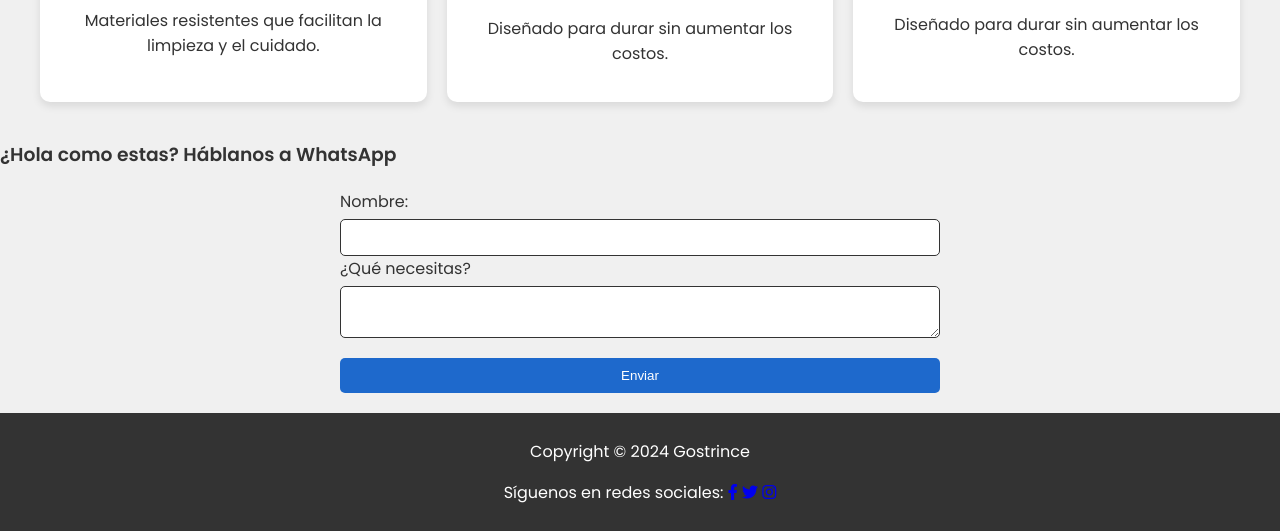
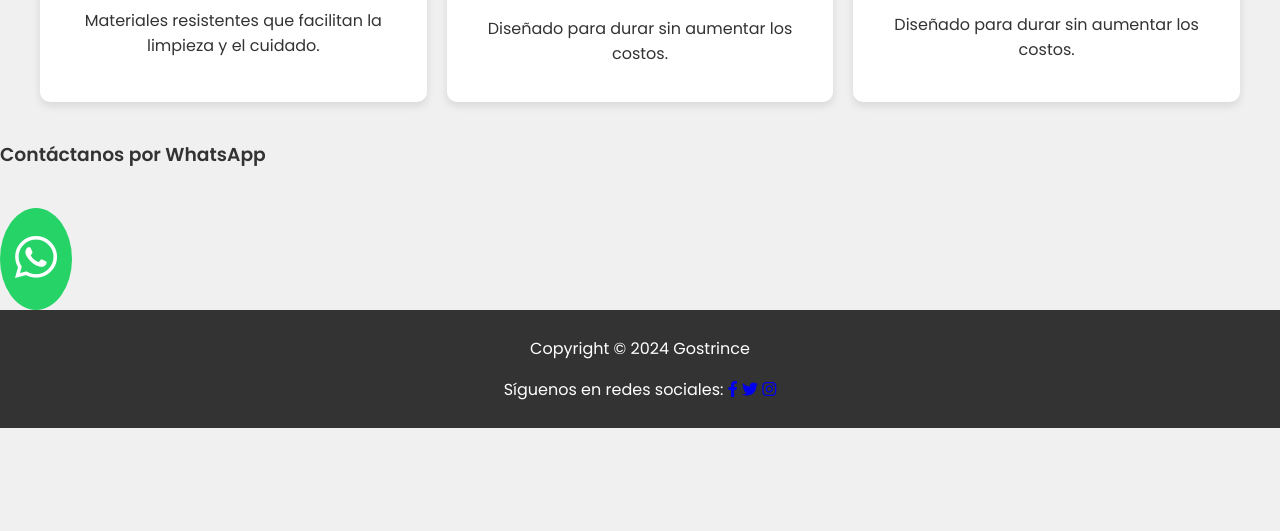
Before and after one commit to Gostrince/principal, a plain HTML site: page index.html in a window 1280 px wide. Shown: the part 1051-1582 px from the top of the page. After the commit the page ends 1479 px from the top, so only its background shows below. Drawn offline with Linux system fonts and the light colour scheme.

Commit message:
Add files via upload

```diff
--- a/index.html
+++ b/index.html
@@ -54,16 +54,12 @@
             </div>
         </section>
 
-        <!-- Formulario de contacto -->
+        <!-- Contacto con ícono de WhatsApp -->
         <section id="contact">
-            <h3>¿Hola como estas? Háblanos a WhatsApp</h3>
-            <form id="contact-form" onsubmit="redirectToWhatsApp(event)">
-                <label for="name">Nombre:</label>
-                <input type="text" id="name" name="name" required>
-                <label for="message">¿Qué necesitas?</label>
-                <textarea id="message" name="message" required></textarea>
-                <button type="submit">Enviar</button>
-            </form>
+            <h3>Contáctanos por WhatsApp</h3>
+            <a href="https://wa.me/56953077043" target="_blank" class="whatsapp-btn">
+                <i class="fab fa-whatsapp"></i>
+            </a>
         </section>
     </div>
 
--- a/script.js
+++ b/script.js
@@ -1,26 +1,16 @@
 document.addEventListener('DOMContentLoaded', () => {
-    const form = document.getElementById('contact-form');
+    const whatsappButton = document.querySelector('.whatsapp-btn'); // Seleccionar el ícono de WhatsApp
 
-    form.addEventListener('submit', (event) => {
-        event.preventDefault(); // Evita que el formulario se envíe de manera tradicional
+    whatsappButton.addEventListener('click', (event) => {
+        event.preventDefault(); // Evitar el comportamiento predeterminado del enlace
 
-        // Obtener los valores del formulario
-        const name = document.getElementById('name').value;
-        const message = document.getElementById('message').value;
+        // Número de WhatsApp (en formato internacional, sin signos + o -)
+        const whatsappNumber = '56953077043';
 
-        // Crear el mensaje para WhatsApp
-        const whatsappMessage = `Hola, mi nombre es ${name}. Quisiera saber lo siguiente: ${message}.`;
+        // Generar la URL de WhatsApp
+        const whatsappURL = `https://wa.me/${whatsappNumber}`;
 
-        // Reemplaza con tu número de WhatsApp (en formato internacional, sin signos + o -)
-        const whatsappNumber = "56953077043";
-
-        // Generar la URL de WhatsApp con el mensaje
-        const whatsappURL = `https://wa.me/${whatsappNumber}?text=${encodeURIComponent(whatsappMessage)}`;
-
-        // Redirigir a la URL de WhatsApp
+        // Redirigir a WhatsApp
         window.open(whatsappURL, '_blank');
-
-        // Resetea el formulario después de enviar el mensaje
-        form.reset();
     });
 });
--- a/style.css
+++ b/style.css
@@ -19,7 +19,7 @@ body {
     min-height: 100vh;
 }
 
-/* Contenedor principal que envuelve el contenido */
+/* Contenedor principal */
 .content-wrapper {
     flex: 1;
 }
@@ -44,7 +44,7 @@ header {
     padding: 20px;
 }
 
-/* Estilo de cada beneficio */
+/* Beneficios individuales */
 .benefit {
     background-color: white;
     border-radius: 10px;
@@ -59,29 +59,22 @@ header {
     border-radius: 10px;
 }
 
-/* Formulario de contacto */
-form {
-    max-width: 600px;
-    margin: 20px auto;
-    display: flex;
-    flex-direction: column;
+/* Ícono de WhatsApp */
+.whatsapp-btn {
+    display: inline-block;
+    background-color: #25D366;
+    color: white;
+    font-size: 3rem;
+    padding: 15px;
+    border-radius: 50%;
+    text-align: center;
+    transition: background-color 0.3s ease;
+    margin-top: 20px;
+    text-decoration: none;
 }
 
-form input, form textarea {
-    padding: 10px;
-    margin-top: 5px;
-    border-radius: 5px;
-    border: 1px solid var(--secondary-color);
-}
-
-button {
-    background-color: var(--primary-color);
-    color: white;
-    border: none;
-    padding: 10px 20px;
-    margin-top: 20px;
-    cursor: pointer;
-    border-radius: 5px;
+.whatsapp-btn:hover {
+    background-color: #20b558;
 }
 
 /* Pie de página */
```
